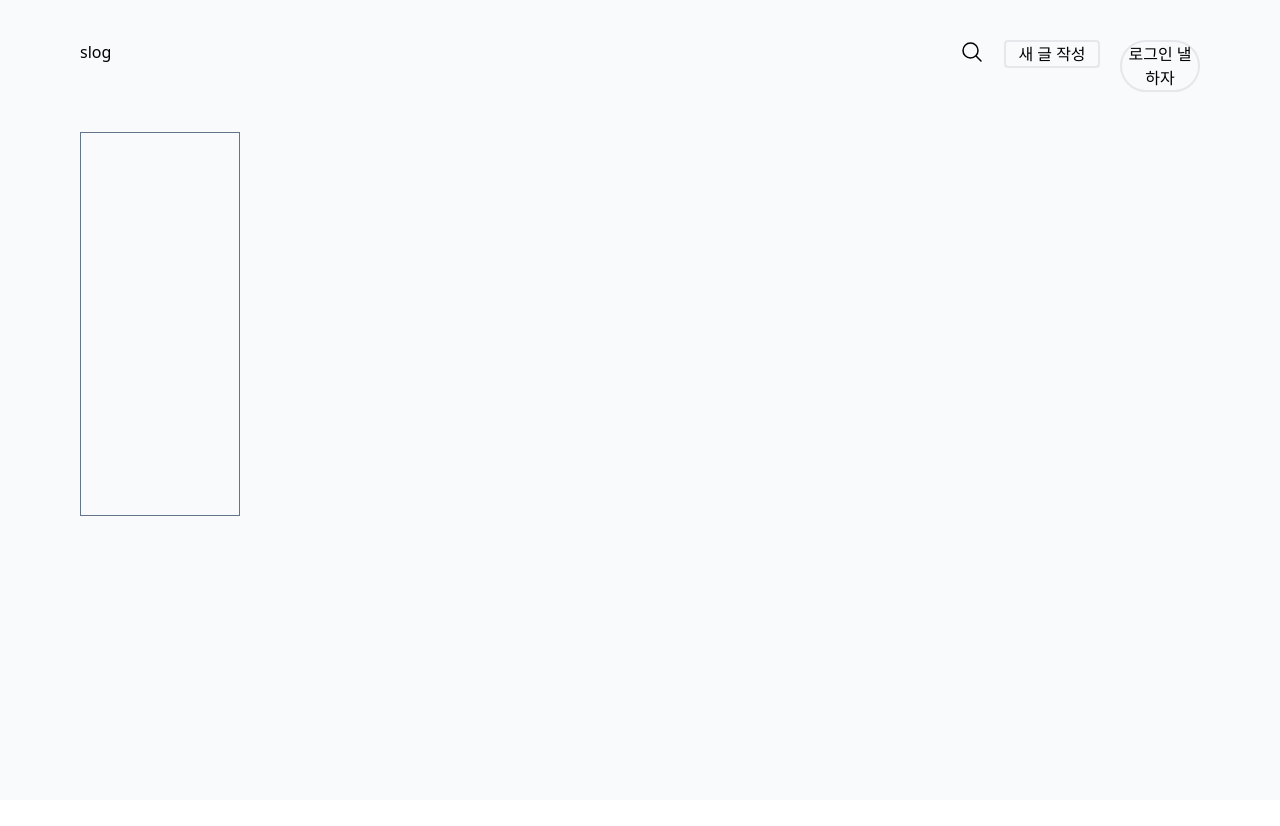
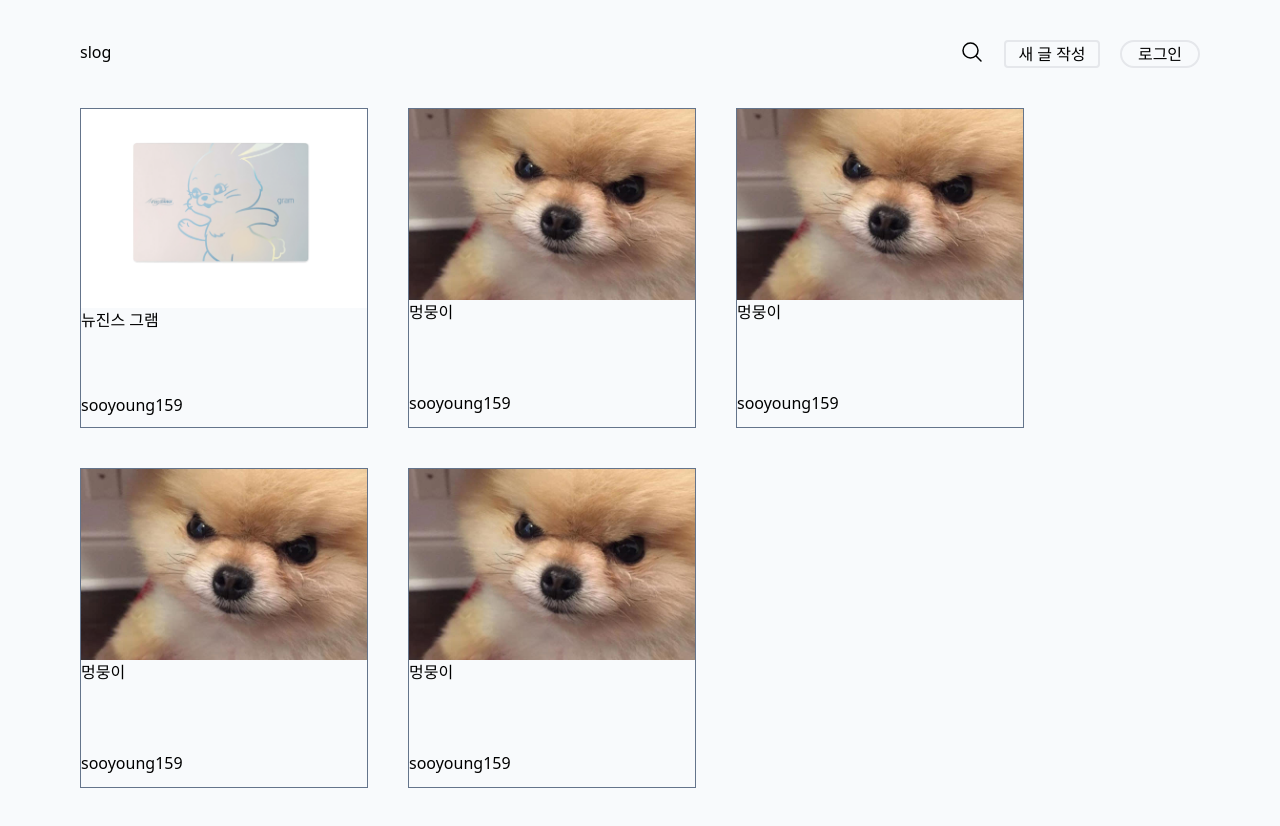
Before and after one commit to sooyoung159/slog-front, a Next.js app: page / in a window 1280 px wide. Before the commit the page ends 800 px from the top, so only its background shows below. Built offline with nearby package versions, Linux system fonts and the light colour scheme.

Commit message:
블로그 아티클 컨테이너 구조 잡기

```diff
--- a/src/components/MainLayout.tsx
+++ b/src/components/MainLayout.tsx
@@ -3,7 +3,7 @@ import MainHeader from "./main/MainHeader";
 
 const MainLayout = () => {
   return (
-    <div className="w-screen h-screen py-10 px-20 bg-slate-50 box-border">
+    <div className="w-full h-full py-10 px-20 bg-slate-50 box-border">
       <MainHeader />
       <MainBody />
     </div>
--- a/src/components/main/ArticleContainer.tsx
+++ b/src/components/main/ArticleContainer.tsx
@@ -1,5 +1,28 @@
-const ArticleContainer = () => {
-  return <div className="w-40 h-96 border border-slate-500 border-solid"></div>;
+import Image from "next/image";
+
+interface Props {
+  imgSrc: string;
+  title: string;
+  name: string;
+}
+
+const ArticleContainer = ({ imgSrc, title, name }: Props) => {
+  return (
+    <div className="w-72 h-80 border border-slate-500 border-solid flex flex-col">
+      <div className="basis-5/12">
+        <Image
+          src={imgSrc}
+          alt="test"
+          className="w-full h-auto"
+          width={0}
+          height={0}
+          sizes="100vw"
+        />
+      </div>
+      <div className="basis-5/12">{title}</div>
+      <div className="basis-2/12">{name}</div>
+    </div>
+  );
 };
 
 export default ArticleContainer;
--- a/src/components/main/MainBody.tsx
+++ b/src/components/main/MainBody.tsx
@@ -1,9 +1,16 @@
+import { data } from "tmpData";
 import ArticleContainer from "./ArticleContainer";
 
 const MainBody = () => {
   return (
-    <div>
-      <ArticleContainer />
+    <div className="w-full flex flex-wrap gap-10">
+      {data.map((v: any) => {
+        return (
+          // <div>
+          <ArticleContainer imgSrc={v.imgSrc} title={v.title} name={v.name} />
+          // </div>
+        );
+      })}
     </div>
   );
 };
--- a/src/components/main/MainHeader.tsx
+++ b/src/components/main/MainHeader.tsx
@@ -15,7 +15,7 @@ const MainHeader = () => {
         </div>
         <div>
           <button className="border-solid border-2 rounded-full w-20">
-            로그인 낼하자
+            로그인
           </button>
         </div>
       </div>
--- /dev/null
+++ b/tmpData.ts
@@ -0,0 +1,32 @@
+export const data = [
+  {
+    id: 1,
+    imgSrc: "/images/background.png",
+    title: "뉴진스 그램",
+    name: "sooyoung159",
+  },
+  {
+    id: 2,
+    imgSrc: "/images/background2.jpg",
+    title: "멍뭉이",
+    name: "sooyoung159",
+  },
+  {
+    id: 2,
+    imgSrc: "/images/background2.jpg",
+    title: "멍뭉이",
+    name: "sooyoung159",
+  },
+  {
+    id: 2,
+    imgSrc: "/images/background2.jpg",
+    title: "멍뭉이",
+    name: "sooyoung159",
+  },
+  {
+    id: 2,
+    imgSrc: "/images/background2.jpg",
+    title: "멍뭉이",
+    name: "sooyoung159",
+  },
+];
```
Also changed, not shown: public/images/background.png (added), public/images/background2.jpg (added).
